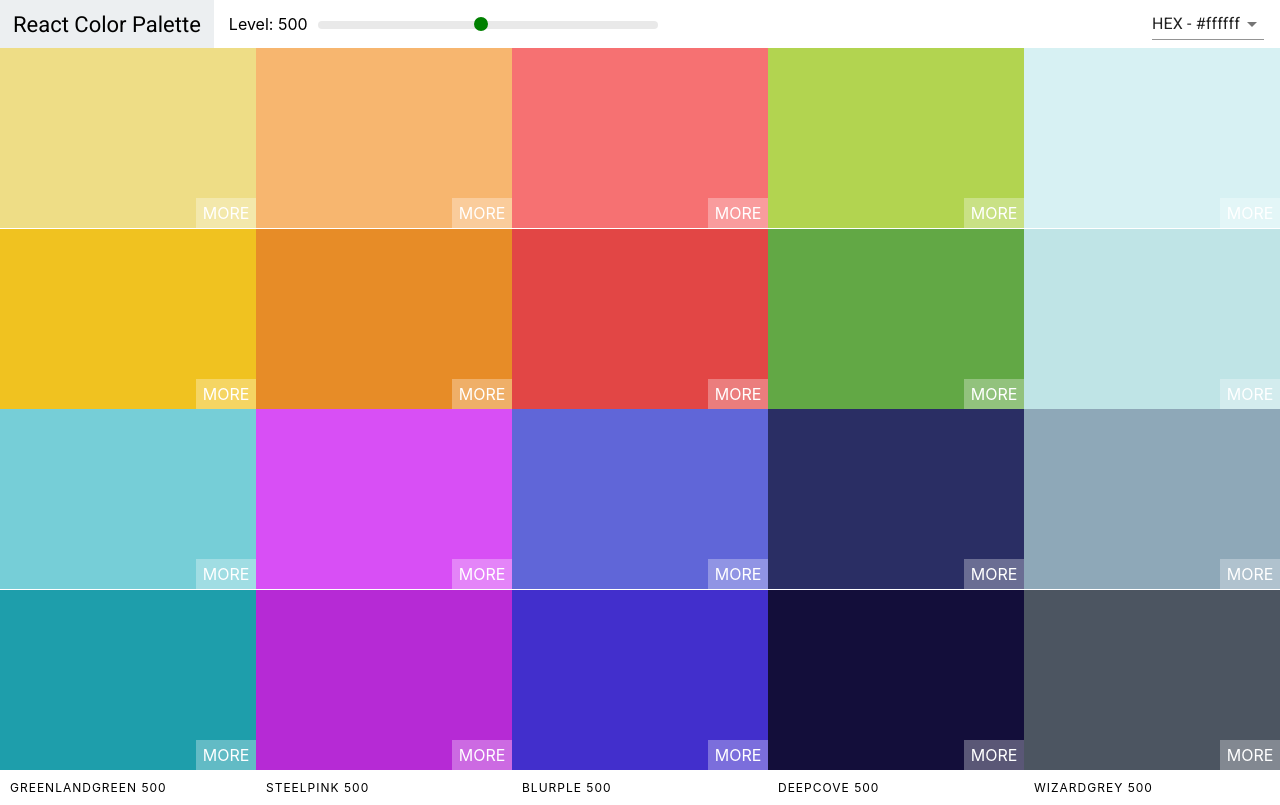
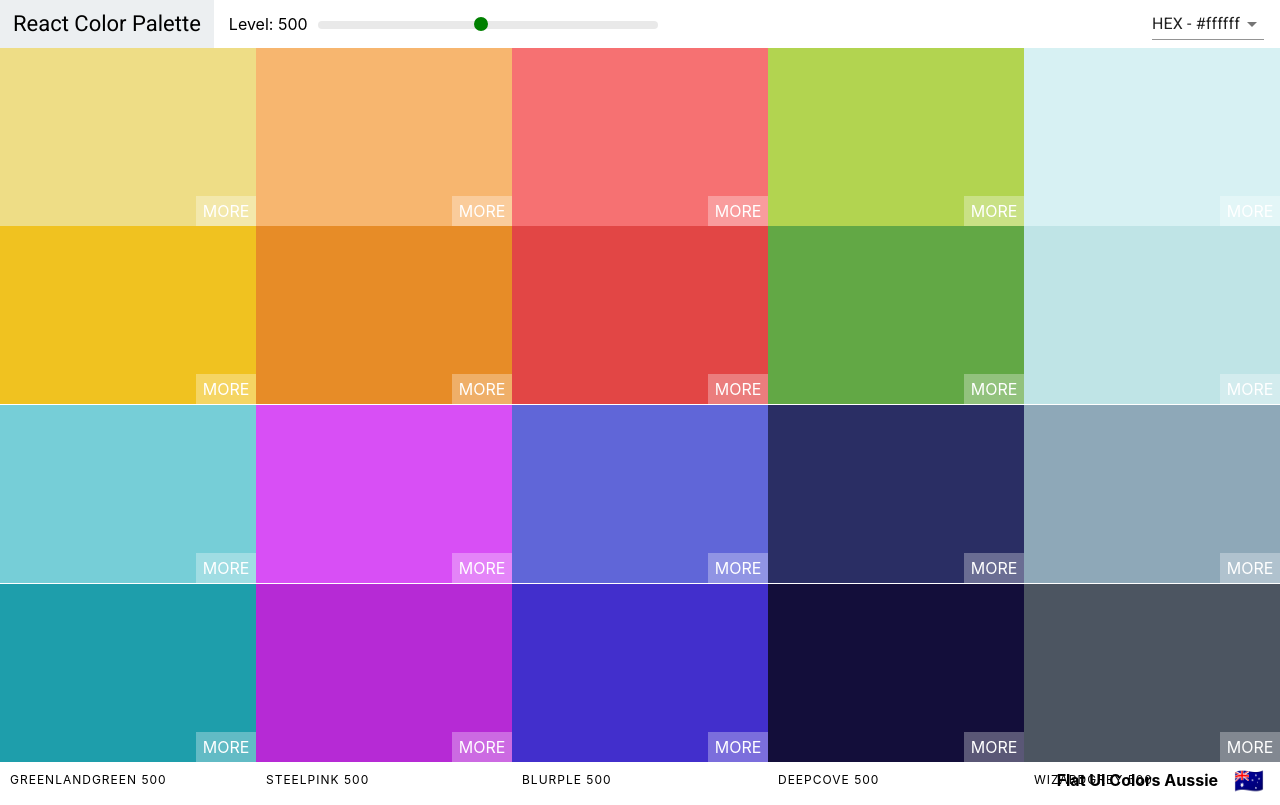
Before and after one commit to rgecoder/react-palette-project, a React (Create React App) app: page / in a window 1280 px wide. Built offline with nearby package versions, Linux system fonts and the light colour scheme.

Commit message:
Add palette footer to Palette.js

```diff
--- a/src/Palette.css
+++ b/src/Palette.css
@@ -1,7 +1,23 @@
 .Palette {
   height: 100vh;
+  display:flex;
+  flex-direction:column;
 }
 
 .Palette-colors {
   height: 90%;
 }
+
+.Palette-footer{
+  background-color:white;
+  height:5vh;
+  display:flex;
+  justify-content:flex-end;
+  align-items:center;
+  font-weight:bold;
+}
+
+.emoji{
+  font-size:1.5rem;
+  margin:0 1rem;
+}
--- a/src/Palette.js
+++ b/src/Palette.js
@@ -17,17 +17,20 @@
     this.setState({format: val});
   }
   render() {
-    const { colors } = this.props.palette;
+    const { colors, paletteName, emoji } = this.props.palette;
     const { level, format } = this.state;
     const colorBoxes = colors[level].map(color => (
-      <ColorBox background={color[format]} name={color.name} />
+      <ColorBox background={color[format]} name={color.name} key={color.id} />
     ));
     return (
       <div className="Palette">
         <Navbar level={level} changeLevel={this.changeLevel} handleChange={this.changeFormat}/>
 
         <div className="Palette-colors">{colorBoxes}</div>
-        {/* footer eventually */}
+        <footer className='Palette-footer'>
+          {paletteName}
+          <span className="emoji">{emoji}</span>
+        </footer>
       </div>
     );
   }
```
